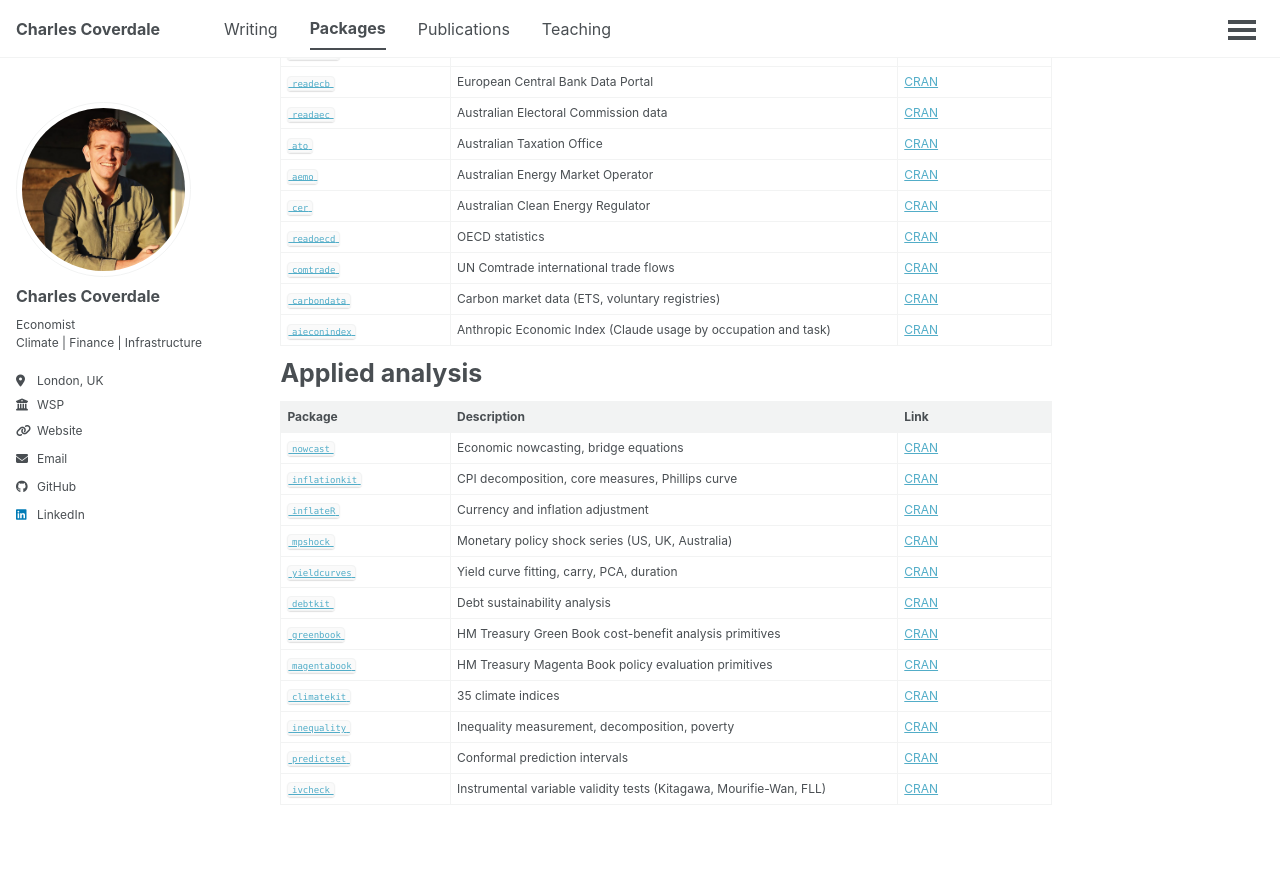
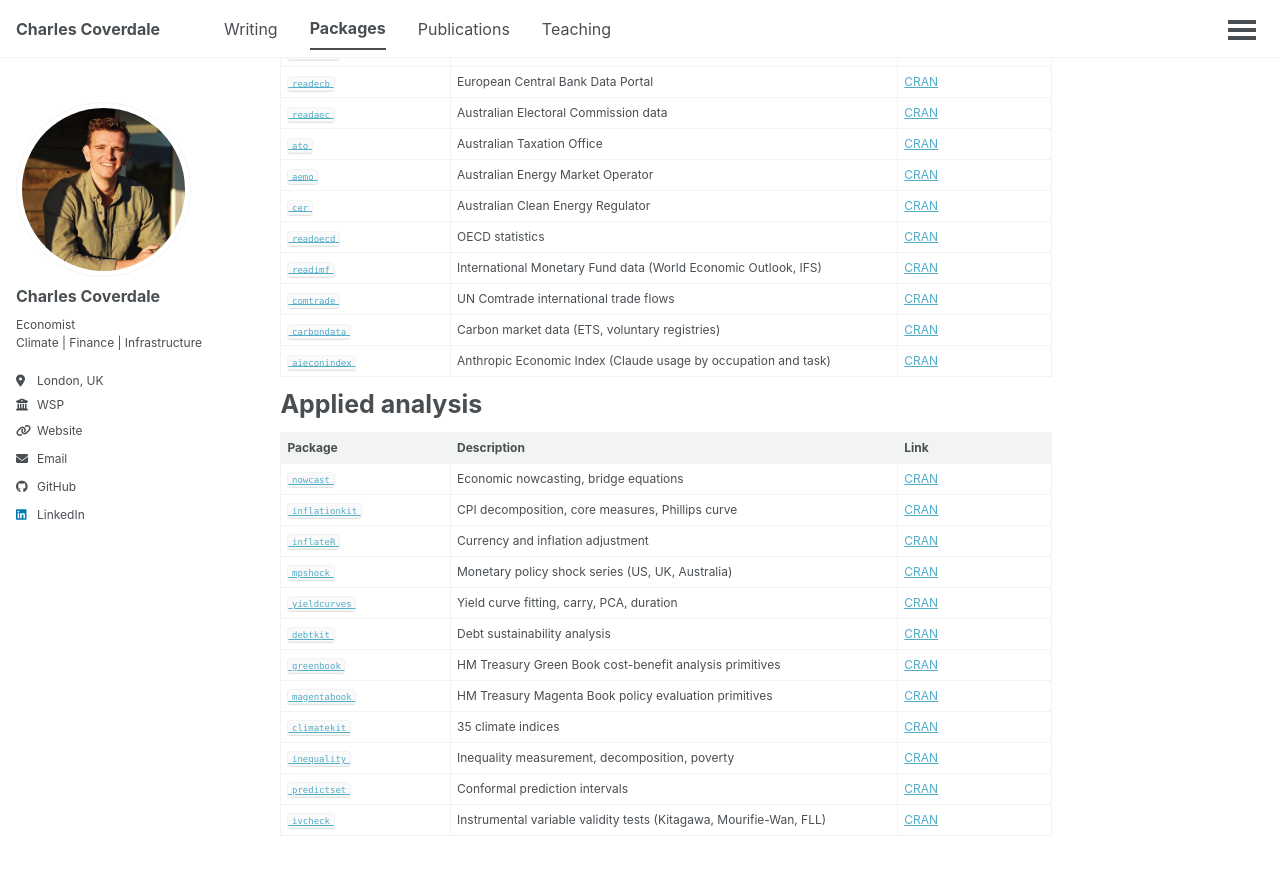
Before and after one commit to charlescoverdale/charlescoverdale.github.io, a Jekyll site: the page built from _pages/packages.md, in a window 1280 px wide and 900 px high, scrolled down 519 px. Shown: the top 875 px of the window. Built offline with Jekyll 4.4.1, drawn with Linux system fonts in a browser that asks for light colours; a script that is not in the unit is left out.

Commit message:
Add readimf to the packages page and llms.txt
readimf 0.1.0 (IMF data via the SDMX 3.0 API: World Economic Outlook with
vintages, the retired-IFS migration crosswalk, COFER, commodity prices and
government finance) reached CRAN on 2026-06-15. List it in the International
data access section, between readoecd and comtrade, to match the profile
README ordering.

```diff
--- a/_pages/packages.md
+++ b/_pages/packages.md
@@ -44,6 +44,7 @@ International data access
 | [`aemo`](https://github.com/charlescoverdale/aemo) | Australian Energy Market Operator | [CRAN](https://cran.r-project.org/package=aemo) |
 | [`cer`](https://github.com/charlescoverdale/cer) | Australian Clean Energy Regulator | [CRAN](https://cran.r-project.org/package=cer) |
 | [`readoecd`](https://github.com/charlescoverdale/readoecd) | OECD statistics | [CRAN](https://cran.r-project.org/package=readoecd) |
+| [`readimf`](https://github.com/charlescoverdale/readimf) | International Monetary Fund data (World Economic Outlook, IFS) | [CRAN](https://cran.r-project.org/package=readimf) |
 | [`comtrade`](https://github.com/charlescoverdale/comtrade) | UN Comtrade international trade flows | [CRAN](https://cran.r-project.org/package=comtrade) |
 | [`carbondata`](https://cran.r-project.org/package=carbondata) | Carbon market data (ETS, voluntary registries) | [CRAN](https://cran.r-project.org/package=carbondata) |
 | [`aieconindex`](https://github.com/charlescoverdale/aieconindex) | Anthropic Economic Index (Claude usage by occupation and task) | [CRAN](https://cran.r-project.org/package=aieconindex) |
--- a/llms.txt
+++ b/llms.txt
@@ -26,6 +26,7 @@ Fetches live data from official sources. All on CRAN.
 - [readecb](https://github.com/charlescoverdale/readecb): European Central Bank (rates, HICP, exchange rates, monetary aggregates, yield curves)
 - [readnoaa](https://github.com/charlescoverdale/readnoaa): NOAA NCEI daily weather station observations (no API key required)
 - [readoecd](https://github.com/charlescoverdale/readoecd): OECD cross-country economic and social indicators
+- [readimf](https://github.com/charlescoverdale/readimf): International Monetary Fund via the SDMX 3.0 API (World Economic Outlook with vintages, retired-IFS migration crosswalk, COFER reserves, commodity prices, government finance)
 - [comtrade](https://github.com/charlescoverdale/comtrade): UN Comtrade bilateral trade flows with RCA, HHI, and trade balance analysis
 - [mpshock](https://github.com/charlescoverdale/mpshock): 13 curated monetary policy shock series across US, UK, and AU
 - [carbondata](https://github.com/charlescoverdale/carbondata): ETS and voluntary carbon markets (EU, UK, RGGI, California, Verra, Gold Standard)
```
